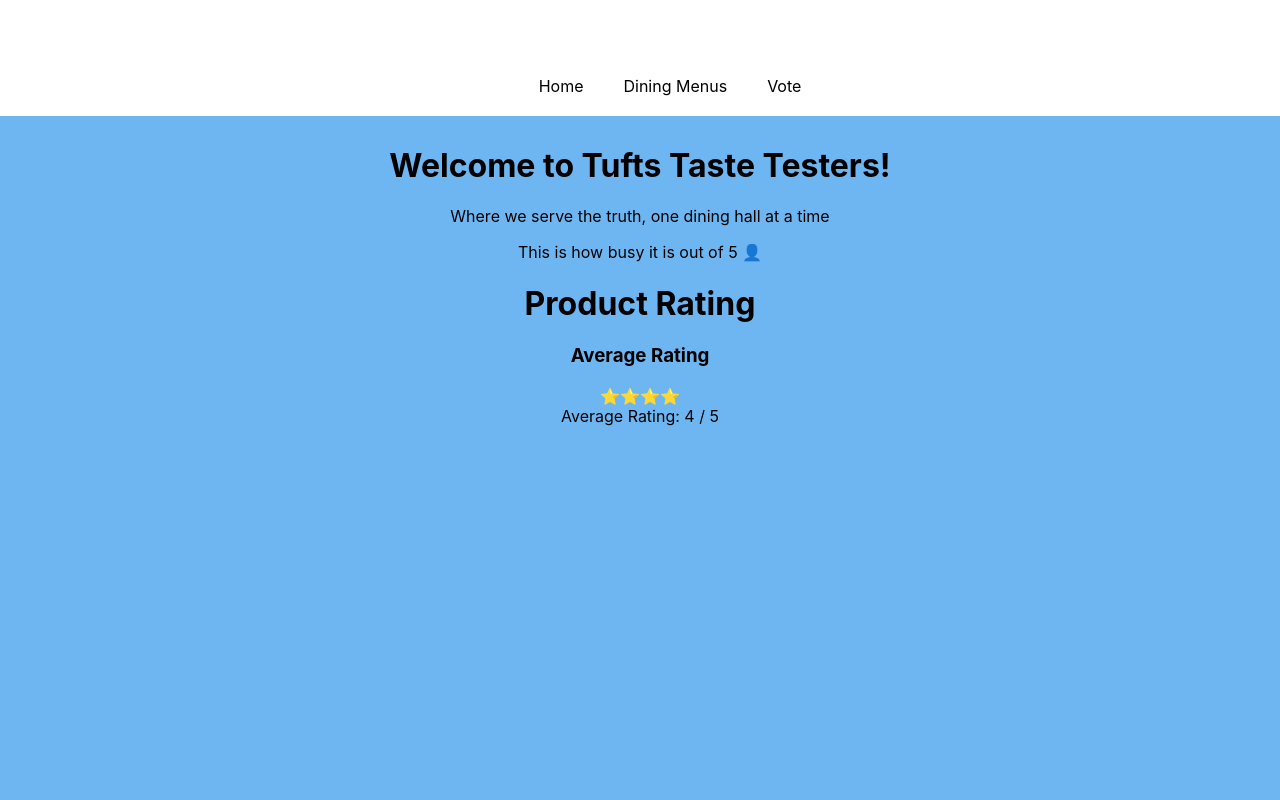
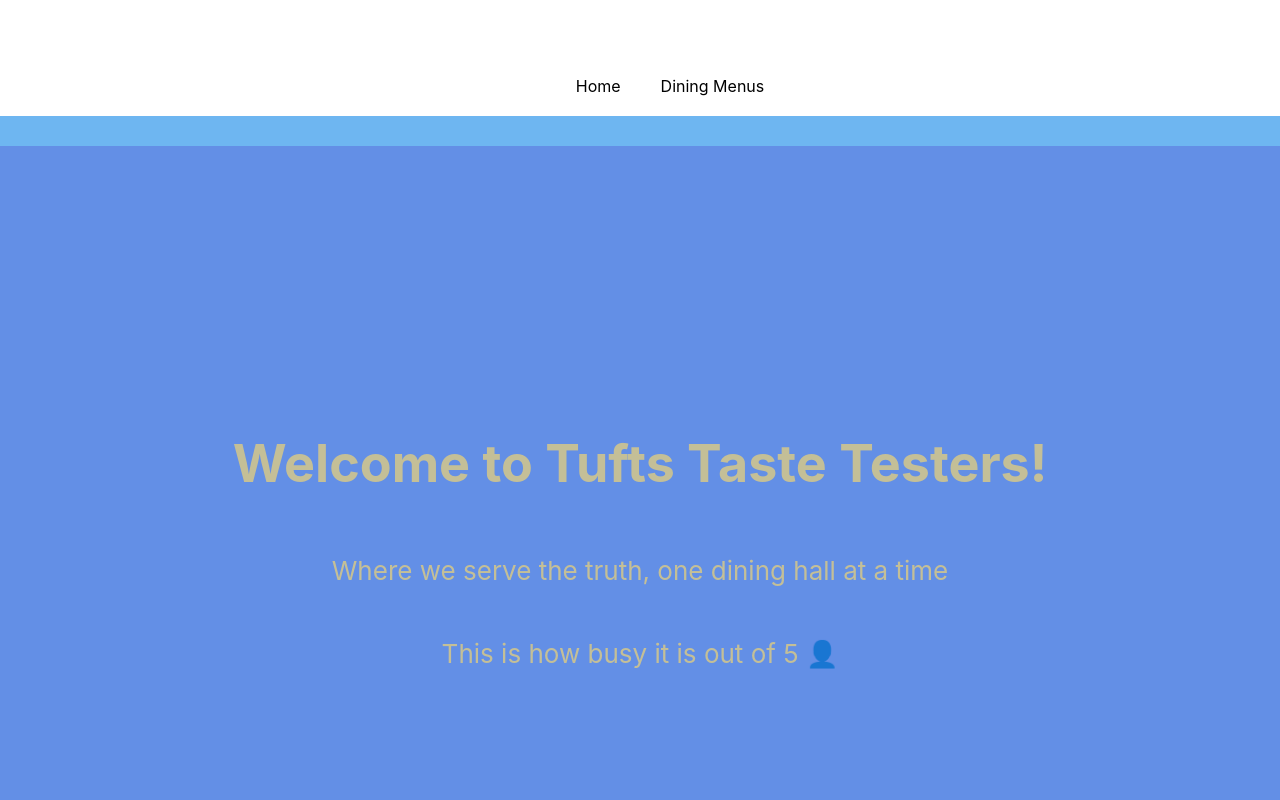
Before and after one commit to jharri05/TuftsTasteTesters, a React (Create React App) app: page /Dewick in a window 1280 px wide. Shown: the top 800 px of the page. Built offline with nearby package versions, Linux system fonts and the light colour scheme.

Commit message:
Figuring it out

```diff
--- a/src/welcome.js
+++ b/src/welcome.js
@@ -1,6 +1,9 @@
 import React from "react";
-import "./welcome.css";import { BrowserRouter as Router, Route, Switch, Link } from 'react-router-dom';
-import { Routes } from "react-router-dom";
+import "./welcome.css";import { BrowserRouter as Router, Route, Routes, Link } from 'react-router-dom';
+// import { Routes } from "react-router-dom";
+// import Dewick from "./Dewick";
+
+
 function Welcome () {
     return (
         <div >
@@ -8,10 +11,14 @@
                 <ul className = "nav">
                     <li>Home</li>
                     <li>Dining Menus</li>
-                    <li>Vote</li>
+                    {/* <li>Vote</li>
+                    <li><Link to="/">Home</Link></li> */}
+                    {/* <li><Link to="/Dewick">Dining Menus</Link></li>
+                    <li><Link to="/">About</Link></li> */}
+
                 </ul>
             </div>
-            <header comelassName="App-header">
+            <header className="App-header">
                 <h1>Welcome to Tufts Taste Testers!</h1>
                 <p> Where we serve the truth, one dining hall at a time</p>
                 <p>This is how busy it is out of 5 👤</p>
@@ -31,34 +38,34 @@
 //     );
 // }
 // function App() {
-    // return (
-    //   <Router>
-    //     <div className="App">
-    //       <header className="App-header">
-    //         {/* Navigation Bar */}
-    //         <nav>
-    //           <ul>
-    //             <li>
-    //               <Link to="/">Home</Link>
-    //             </li>
-    //             <li>
-    //               <Link to="/about">About</Link>
-    //             </li>
-    //             <li>
-    //               <Link to="/welcome">Welcome</Link>
-    //             </li>
-    //           </ul>
-    //         </nav>
+//     return (
+//       <Router>
+//         <div className="App">
+//           <header className="App-header">
+//             {/* Navigation Bar */}
+//             <nav>
+//               <ul>
+//                 <li>
+//                   <Link to="/">Home</Link>
+//                 </li>
+//                 <li>
+//                   <Link to="/Dewick">About</Link>
+//                 </li>
+//                 <li>
+//                   <Link to="/welcome">Welcome</Link>
+//                 </li>
+//               </ul>
+//             </nav>
 
-    //         {/* Routes */}
-    //         <Routes>
-    //           <Route path="/" exact element={Welcome} />
-    //           <Route path="/about" element={AboutPage} />
-    //           <Route path="/welcome" element={Welcome} />
-    //         </Routes>
-    //       </header>
-    //     </div>
-    //   </Router>
+//             {/* Routes */}
+//             <Routes>
+//               <Route path="/" exact element={<Welcome />} />
+//               <Route path="/Dewick" element={<Dewick />} />
+//               <Route path="/welcome" element={<Welcome />} />
+//             </Routes>
+//           </header>
+//         </div>
+//       </Router>
 //     );
 //   }
 
```
Also changed, not shown: src/Dewick.js (+9 -9 lines).
